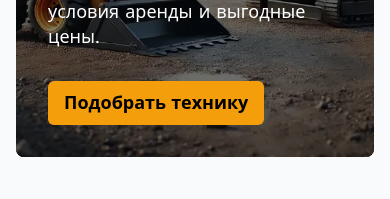
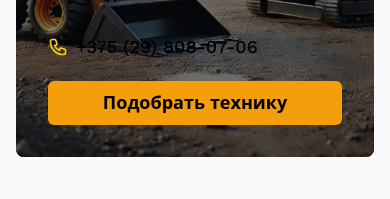
Before and after one commit to Im-Okey/mini-texnika, a website: page index.html in a window 390 px wide. Shown: the part 355-554 px from the top of the page. Drawn offline with nearby package versions, Linux system fonts and the light colour scheme.

Commit message:
telephone

```diff
--- a/css/index-tilewind.css
+++ b/css/index-tilewind.css
@@ -260,6 +260,42 @@ footer {
     }
 }
 
+
+
+
+.hero-phone {
+    transition: all 0.2s ease;
+    color: white;
+    padding: 0.25rem 0;
+}
+
+.hero-phone a {
+    transition: all 0.2s ease;
+}
+
+.hero-phone:hover a {
+    color: #fbbf24;
+    transform: translateX(2px);
+}
+
+@media (prefers-color-scheme: light) {
+    .hero-phone a {
+        color: black;
+    }
+    .hero-phone:hover a {
+        color: #d97706;
+    }
+}
+
+@media (max-width: 640px) {
+    .hero-phone a {
+        font-size: 1.125rem; /* Немного уменьшаем размер на мобильных */
+    }
+}
+
+
+
+
 .questions-section {
     background-color: var(--secondary-color);
     padding-top: 4rem;
--- a/index.html
+++ b/index.html
@@ -118,8 +118,18 @@
                     <p class="hero-description">
                         Широкий выбор мини-техники для любых задач. Гибкие условия аренды и выгодные цены.
                     </p>
-                        <a href="#katalog">
-                            <button class="button_primary py-3 px-6 text-lg font-bold">
+
+                    <!-- Номер телефона над кнопкой -->
+                    <div class="hero-phone mb-4 flex items-center gap-2">
+                        <svg xmlns="http://www.w3.org/2000/svg" class="h-5 w-5 text-yellow-400" fill="none" viewBox="0 0 24 24" stroke="currentColor">
+                            <path stroke-linecap="round" stroke-linejoin="round" stroke-width="2" d="M3 5a2 2 0 012-2h3.28a1 1 0 01.948.684l1.498 4.493a1 1 0 01-.502 1.21l-2.257 1.13a11.042 11.042 0 005.516 5.516l1.13-2.257a1 1 0 011.21-.502l4.493 1.498a1 1 0 01.684.949V19a2 2 0 01-2 2h-1C9.716 21 3 14.284 3 6V5z" />
+                        </svg>
+                        <a href="tel:+375298080706" class="font-medium text-lg">+375 (29) 808-07-06</a>
+                    </div>
+
+                    <!-- Кнопка -->
+                    <a href="#katalog" class="w-full sm:w-auto">
+                        <button class="button_primary py-3 px-8 sm:px-10 text-lg font-bold w-full sm:w-auto min-w-[220px] sm:min-w-[210px]">
                             <span class="truncate">Подобрать технику</span>
                         </button>
                     </a>
```
Also changed, not shown: css/tailwind.output.css, img/pogruzchik/image5.jpg. Lines whose indentation alone changed are shown as unchanged.
